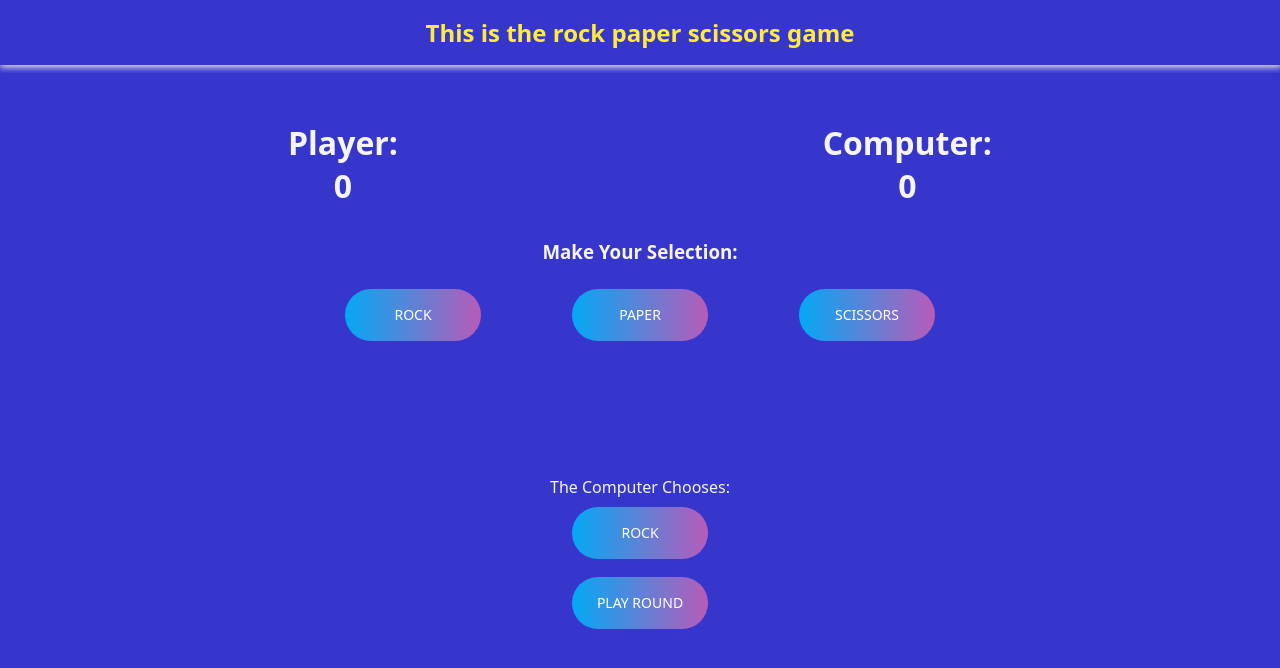
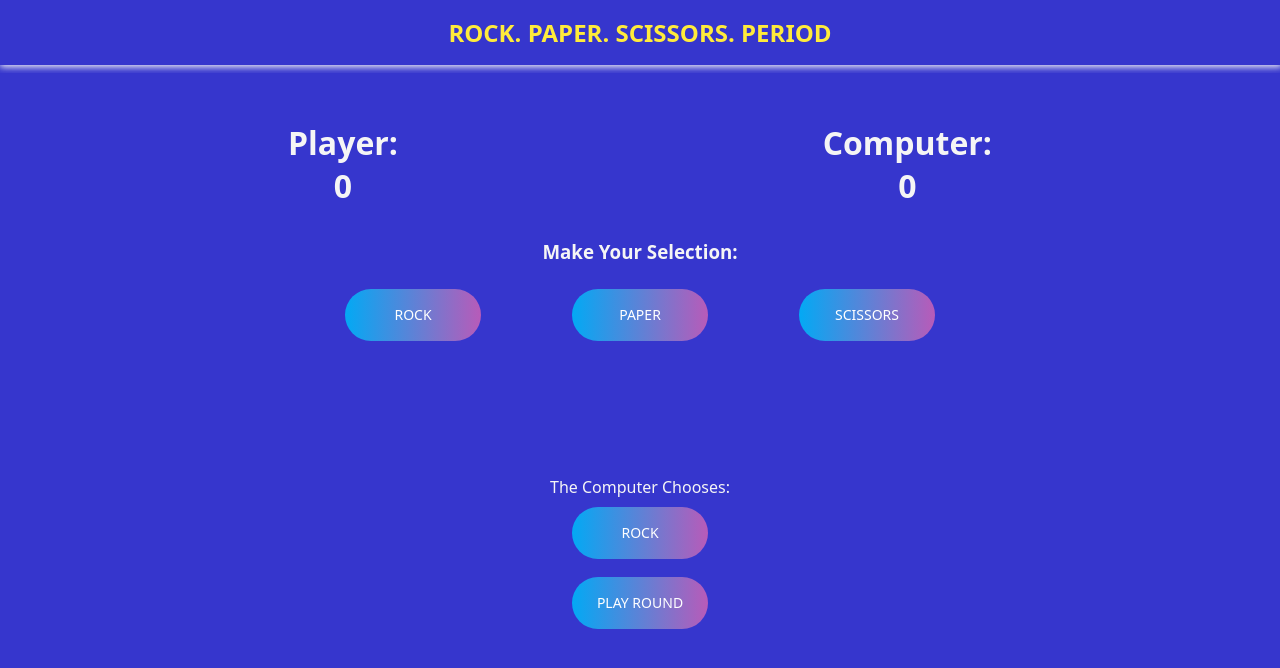
Before and after one commit to SalamanderCtesiphon/rock-paper-scissors.v2, a plain HTML site: page index.html in a window 1280 px wide. Drawn offline with Linux system fonts and the light colour scheme.

```diff
--- a/index.html
+++ b/index.html
@@ -5,11 +5,11 @@
   <meta name="viewport" content="width=device-width, initial-scale=1.0">
   <link rel="stylesheet" href="styles.css">
   <script src="app.js" defer></script>
-  <title>Document</title>
+  <title>RPS-UI</title>
 </head>
 <body>
   <header>
-    <h2>This is the rock paper scissors game</h2>
+    <h2>ROCK. PAPER. SCISSORS. PERIOD</h2>
   </header>
 
   <div class="main">
```
